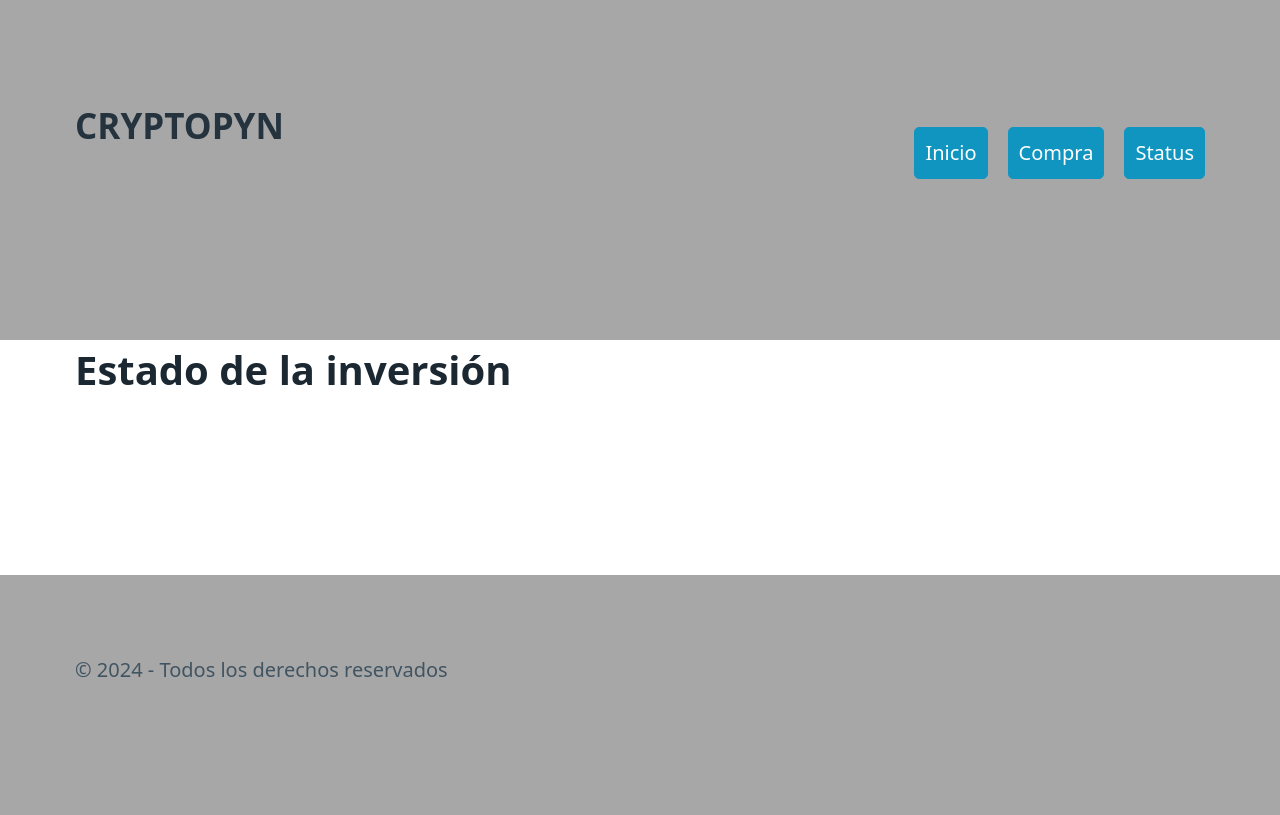
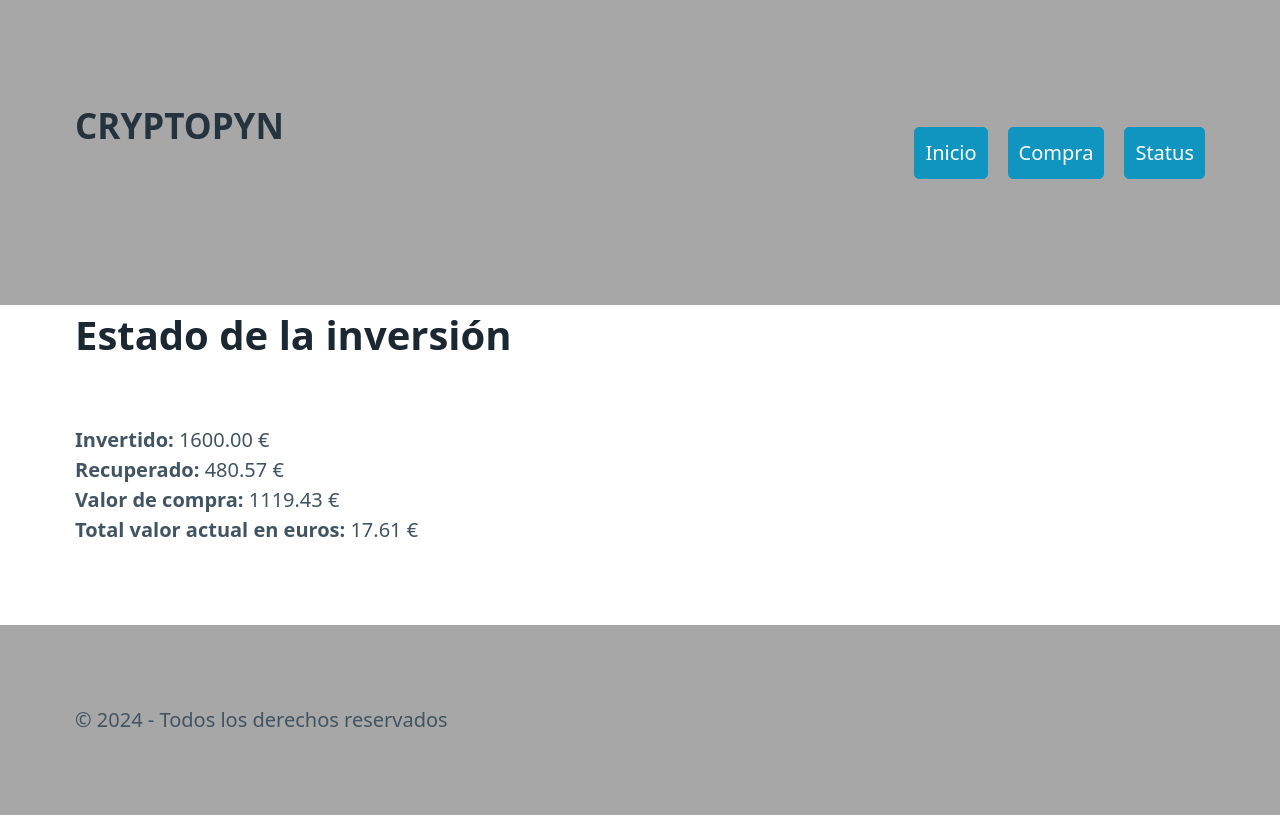
Before and after one commit to 9000Noemi/Proyecto-Final-Noemi_Bootcamp0, a Flask app: page /status in a window 1280 px wide. Before the commit the page ends 677 px from the top, so only its background shows below. Run offline with Flask 3, Linux system fonts and the light colour scheme; data comes from the database, SQL or seed files in the repository; both versions use the stored data as it was after the commit; a database or web service that is not in the repository returns one stand-in record (values such as "Sample title"); data that the repository does not hold is empty.

Commit message:
Ruta status y validacion de monedas

```diff
--- a/flask_classic/models.py
+++ b/flask_classic/models.py
@@ -26,9 +26,48 @@ def select_all():
 
     return lista_diccionario
 
+#Llamada a la BD y suma:
 def coin_sum(moneda_to):
+
+    #Comporbamos el saldo de una criptomoneda:
+    #  1. Sumamos todas las cantidades_to en filas cuya moneda_to es la criptomoneda buscada
     conectar = Conexion("SELECT SUM(cantidad_to) FROM Movimientos WHERE moneda_to=?", (moneda_to,))
+    resultado_to = conectar.res.fetchall()
+    conectar.con.close()
+
+    #  2. Sumamos todas la cantidades_from en filas cuya moneda_from es la criptomoneda buscada
+    conectar = Conexion("SELECT SUM(cantidad_from) FROM Movimientos WHERE moneda_from=?", (moneda_to,))
+    resultado_from = conectar.res.fetchall()
+    conectar.con.close()
+
+    #  3. El saldo es la resta (1 - 2)
+    #Transformamos los datos de la BD en str y luego en float para evitar el type error de la tupla: float(''.join(map(str, xxx)
+    resultado = float(''.join(map(str,resultado_to[0]))) - float(''.join(map(str,resultado_from[0])))
+
+    return resultado
+
+def total_invertido(moneda_from):
+    conectar = Conexion("SELECT SUM (cantidad_from) FROM Movimientos WHERE moneda_from =?", (moneda_from,))
     resultado = conectar.res.fetchall()
     conectar.con.close()
 
     return resultado[0]
+
+def total_obtenido(moneda_to):
+    conectar = Conexion("SELECT SUM (cantidad_to) FROM Movimientos WHERE moneda_to = ?", (moneda_to,))
+    resultado = conectar.res.fetchall()
+    conectar.con.close()
+
+    return resultado[0]
+
+def total_monedas():
+    conectar = Conexion("SELECT (moneda_from) FROM Movimientos")
+    resultado = conectar.res.fetchall()
+    conectar.con.close()
+
+    lista = []
+
+    for elemento in resultado:
+        lista.append(elemento[0])
+
+    return lista
--- a/flask_classic/routes.py
+++ b/flask_classic/routes.py
@@ -1,3 +1,4 @@
+from wtforms import ValidationError
 from flask_classic import app
 from flask_classic.models import *
 from flask import render_template,request,redirect,flash
@@ -5,32 +6,31 @@ import requests
 from config import APIKEY
 from datetime import date, datetime
 
+from flask_classic.registroFormulario import RegistroFormulario
 
 
-from flask_classic.registroFormulario import RegistroFormulario
+def validate_moneda_from(moneda_from, cantidad):
+    try:
+        #Calculamos la cantidad de dinero que tenemos disponible para tradear de la moneda_from (llamada a la BD en coin_sum)
+        get_moneda = coin_sum(moneda_from)
 
-'''
-def validate_moneda_from(moneda_to, form):
-    get_moneda = coin_sum(moneda_to)
-    if get_moneda<=0:
-        raise ValidationError('No dispones de esta moneda para comprar.')
+        #Para evitar un error en caso de no tener X moneda mostramos una excepcion:
+    except ValueError:
+        raise ValidationError("No dispone de saldo en esta moneda. ")
 
-def validate_cantidad_from(cantidad_to,form):
-    get_cantidad = coin_sum
-'''
+    # En caso de no disponer de suficiente saldo, mostrar un error:
+    if get_moneda<cantidad:
+        raise ValidationError('No tiene suficiente saldo de esta moneda.')
+
+
 def calcular_cambio(moneda_from, moneda_to):
     url = f"https://rest.coinapi.io/v1/exchangerate/{moneda_from}/{moneda_to}?apikey={APIKEY}"
     r = requests.get(url)
-    '''
-    r={
-    "time": "2024-01-30T18:53:45.0000000Z",
-    "asset_id_base": "BTC",
-    "asset_id_quote": "EUR",
-    "rate": 2.48
-    }
-    '''
+
     lista_api = r.json()
     return lista_api["rate"]
+
+
 
 @app.route("/")
 def listaMovimientos():
@@ -46,6 +46,7 @@ def registroMovimientos():
     if request.method == "POST":
         #Si pulsamos Calcular consulta a la api y añade a la plantilla el resultado de las variables
         if form.boton_calculo.data:
+            validate_moneda_from(form.moneda_from.data, form.cantidad.data)
             consulta_api = calcular_cambio(form.moneda_from.data, form.moneda_to.data)
             rate_formateada = "{:.10f}".format(consulta_api)
             cantidad_cambio = consulta_api * form.cantidad.data
@@ -53,8 +54,7 @@ def registroMovimientos():
 
         #Si pulsamos ejecutar guardamos los datos que tenemos en los inputs del formulario en la base de datos
         elif form.submit.data:
-            print("BOTON")
-            test = insert([
+            insert([
                 date.today(),
                 datetime.now(),
                 form.moneda_from.data,
@@ -75,4 +75,35 @@ def registroMovimientos():
 
 @app.route("/status")
 def estadoInversion():
-    return render_template("estadoInversion.html")
+    lista_cryptos = []
+
+    #Transformamos los datos de la BD en str y luego en float para evitar el type error de la tupla:
+    invertido = float(''.join(map(str, total_invertido ('EUR'))))
+    recuperado = float(''.join(map(str, total_obtenido ('EUR'))))
+
+    valor_compra = invertido - recuperado
+
+    #Consulta a la base de datos para saber cuántos tipos de monedas tenemos:
+    monedas = total_monedas()
+
+    #Recorremos la lista monedas para quitar los euros y cargar las cryptos en una nueva lista (lista_cryptos):
+    for moneda in monedas:
+        if moneda != 'EUR':
+            lista_cryptos.append(moneda)
+
+    #Quitamos los duplicados de las cryptos:
+    lista_cryptos = list(dict.fromkeys(lista_cryptos))
+    total_valor_actual = []
+
+    #Recorremos la lista de monedas para sacar el valor actual en euros de cada una:
+    for crypto in lista_cryptos:
+        valor_diferencia = float("".join(map(str, total_obtenido(crypto)))) - float("".join(map(str, total_invertido(crypto))))
+        valor_actual = calcular_cambio(crypto, "EUR") #Llamada a la API para sacar el rate
+
+        #Hacemos una nueva lista con el valor en euros de cada crypto:
+        total_valor_actual.append(valor_diferencia*valor_actual)
+
+    # Sumamos todos los elementos de la lista para obtener el total en euros de todas las cryto:
+    print(sum(total_valor_actual))
+
+    return render_template("estadoInversion.html", dataInvertido="{:.2f}".format(invertido), dataRecuperado="{:.2f}".format(recuperado), dataValorCompra="{:.2f}".format(valor_compra), dataTotalValorActual="{:.2f}".format(sum(total_valor_actual)))
--- a/flask_classic/templates/estadoInversion.html
+++ b/flask_classic/templates/estadoInversion.html
@@ -4,4 +4,8 @@
 
 <h1>Estado de la inversión</h1>
 
+<span><strong> Invertido: </strong> {{dataInvertido}} € </span></br>
+<span><strong> Recuperado: </strong> {{dataRecuperado}} € </span></br>
+<span><strong> Valor de compra: </strong> {{dataValorCompra}} €</span></br>
+<span><strong> Total valor actual en euros: </strong> {{dataTotalValorActual}} €</span>
 {% endblock %}
```
Also changed, not shown: flask_classic/registroFormulario.py (+0 -8 lines), data/Movimientos.sqlite.
